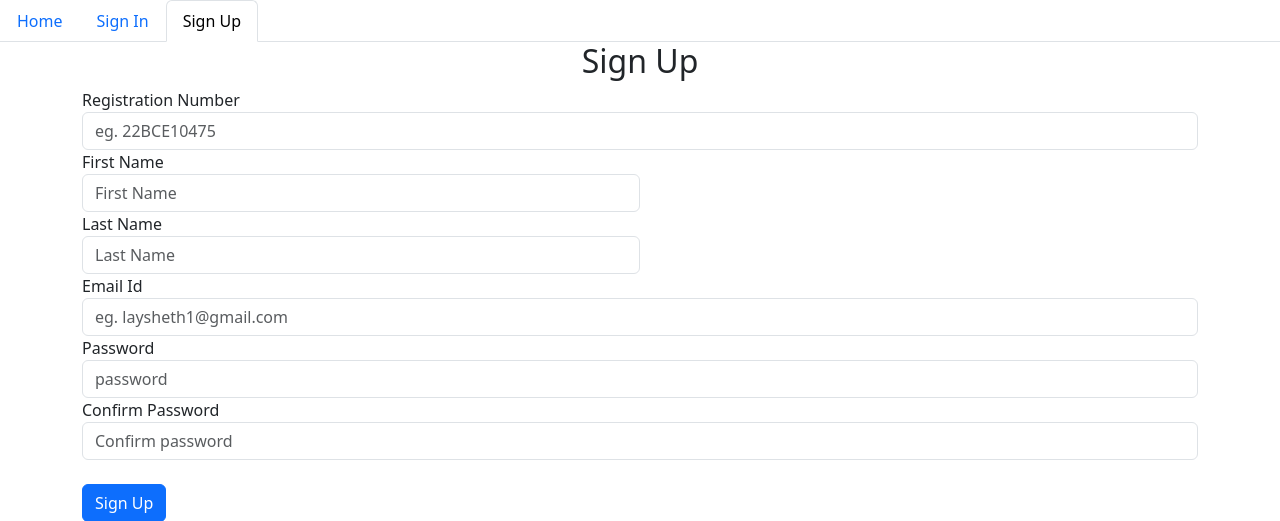
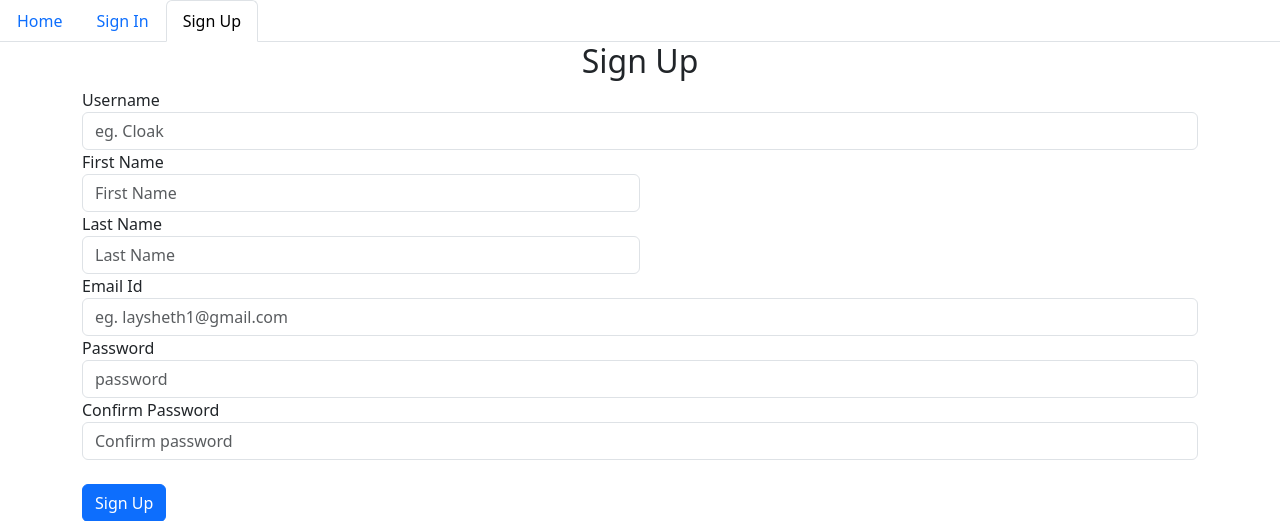
Before and after one commit to CLoaKY233/trackcenter, a Django app: page /signup in a window 1280 px wide. Shown: the part 56-577 px from the top of the page. Run offline with Django 5.2, Linux system fonts and the light colour scheme.

Commit message:
V1.0.1 small bug fix

```diff
--- a/templates/authsystem/signup.html
+++ b/templates/authsystem/signup.html
@@ -90,8 +90,8 @@
 <form action="/signup" method="post" class="container">
     {% csrf_token %}
     <div class="form-group">
-        <label for="username">Registration Number</label>
-        <input type="text" class="form-control" id="username" name="username" placeholder="eg. 22BCE10475" required>
+        <label for="username">Username</label>
+        <input type="text" class="form-control" id="username" name="username" placeholder="eg. Cloak" required>
     </div>
     <div class="form-row">
         <div class="form-group col-md-6">
```
